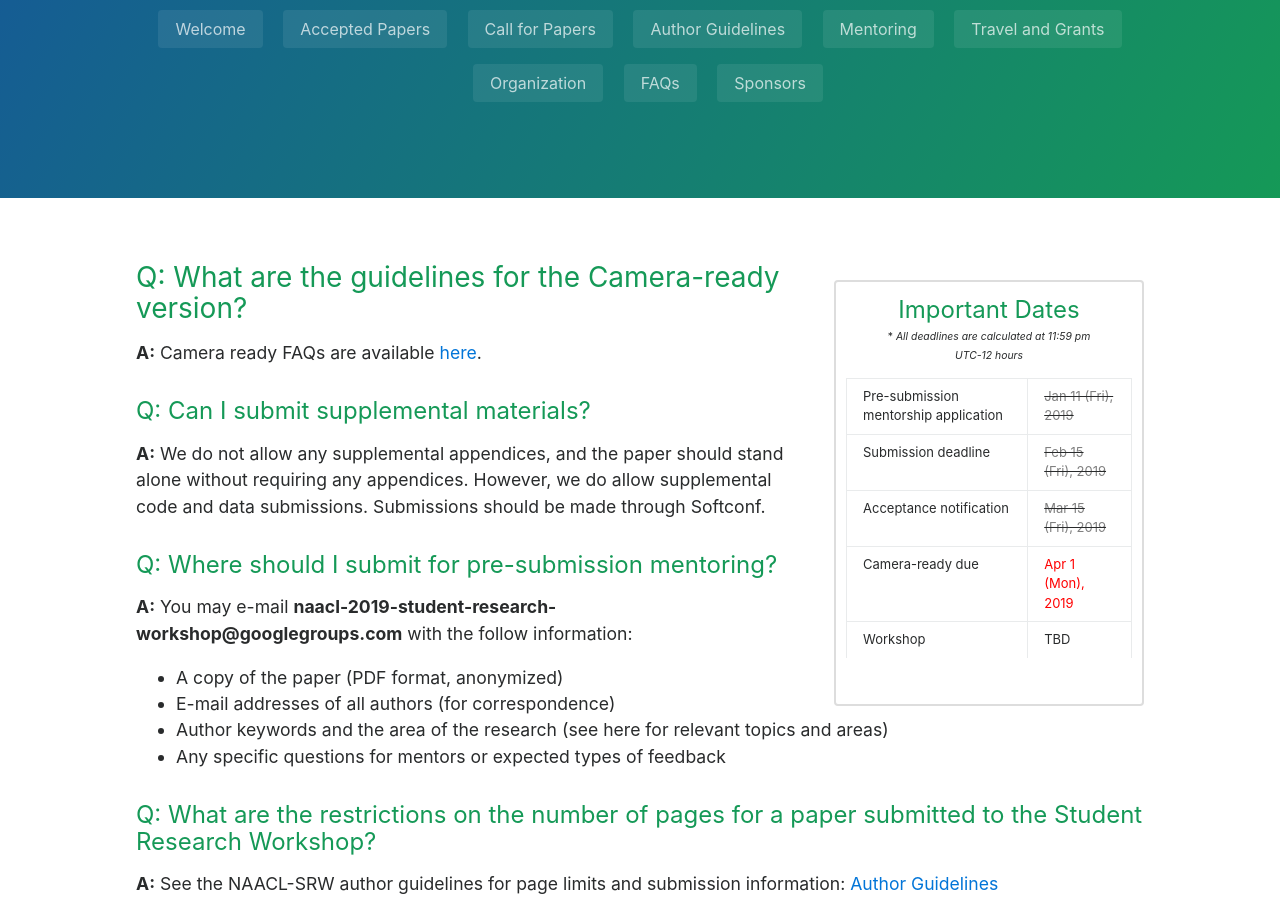
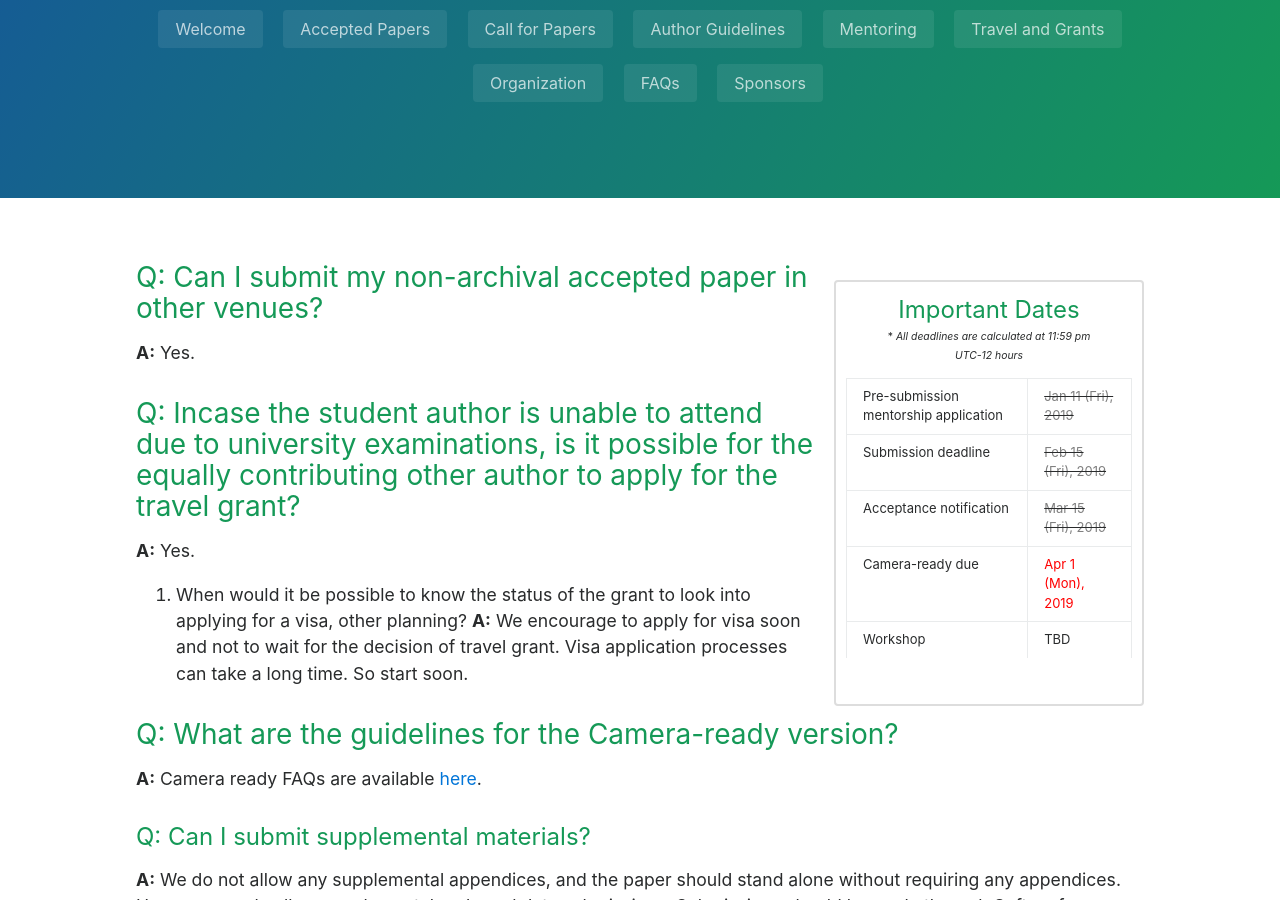
Before and after one commit to aacl2023-srw/aacl2023-srw.github.io, a Jekyll site: the page built from faq.md, in a window 1280 px wide and 900 px high, scrolled down 216 px. Built offline with Jekyll 4.4.1, drawn with Linux system fonts in a browser that asks for light colours.

Commit message:
faq updated

```diff
--- a/faq.md
+++ b/faq.md
@@ -4,6 +4,15 @@ title: "Frequently Asked Questions"
 permalink: /faq
 order : 1
 ---
+### Q: Can I submit my non-archival accepted paper in other venues?
+__A:__ Yes.
+
+### Q: Incase the student author is unable to attend due to university examinations, is it possible for the equally contributing other author to apply for the travel grant?
+__A:__ Yes.
+
+2. When would it be possible to know the status of the grant to look into applying for a visa, other planning?
+__A:__ We encourage to apply for visa soon and not to wait for the decision of travel grant. Visa application processes can take a long time. So start soon.
+
 ### Q: What are the guidelines for the Camera-ready version?
 __A:__ Camera ready FAQs are available [here](https://github.com/acl-org/acl-pub/blob/gh-pages/camera-ready-faq.md).
 
```
